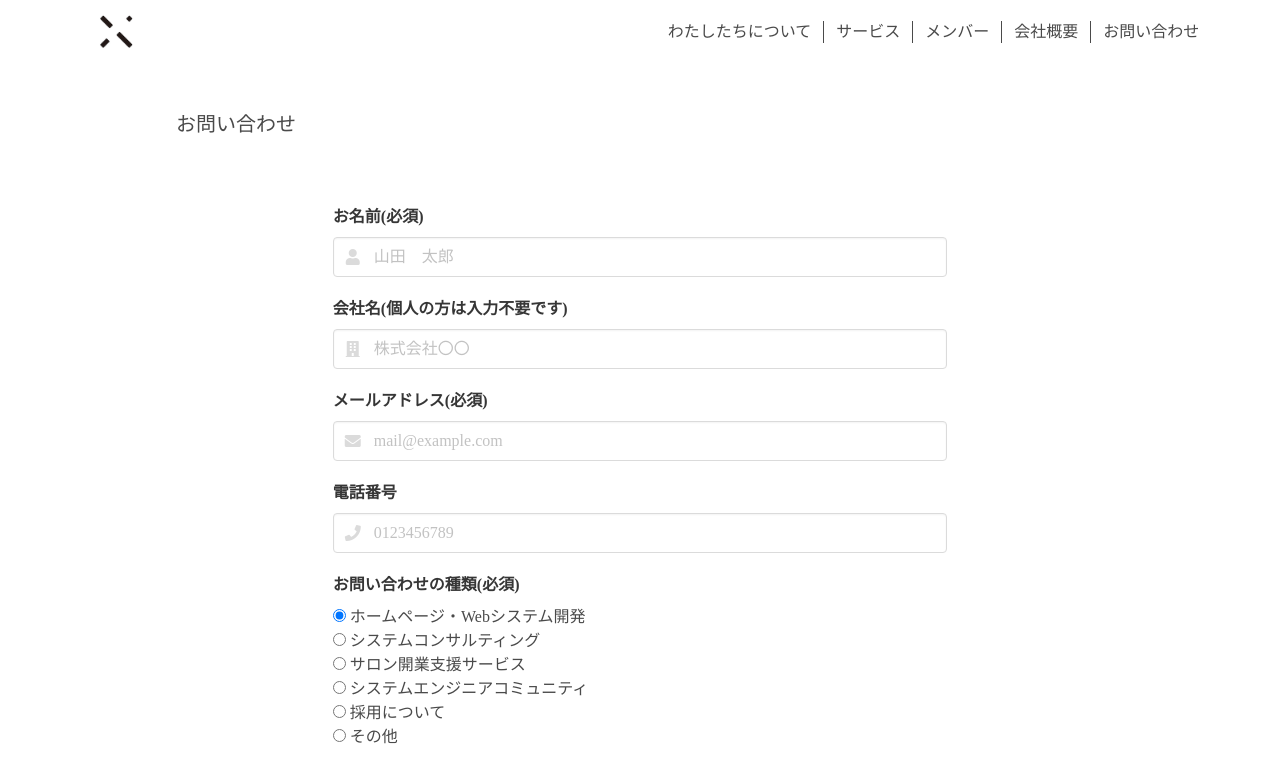
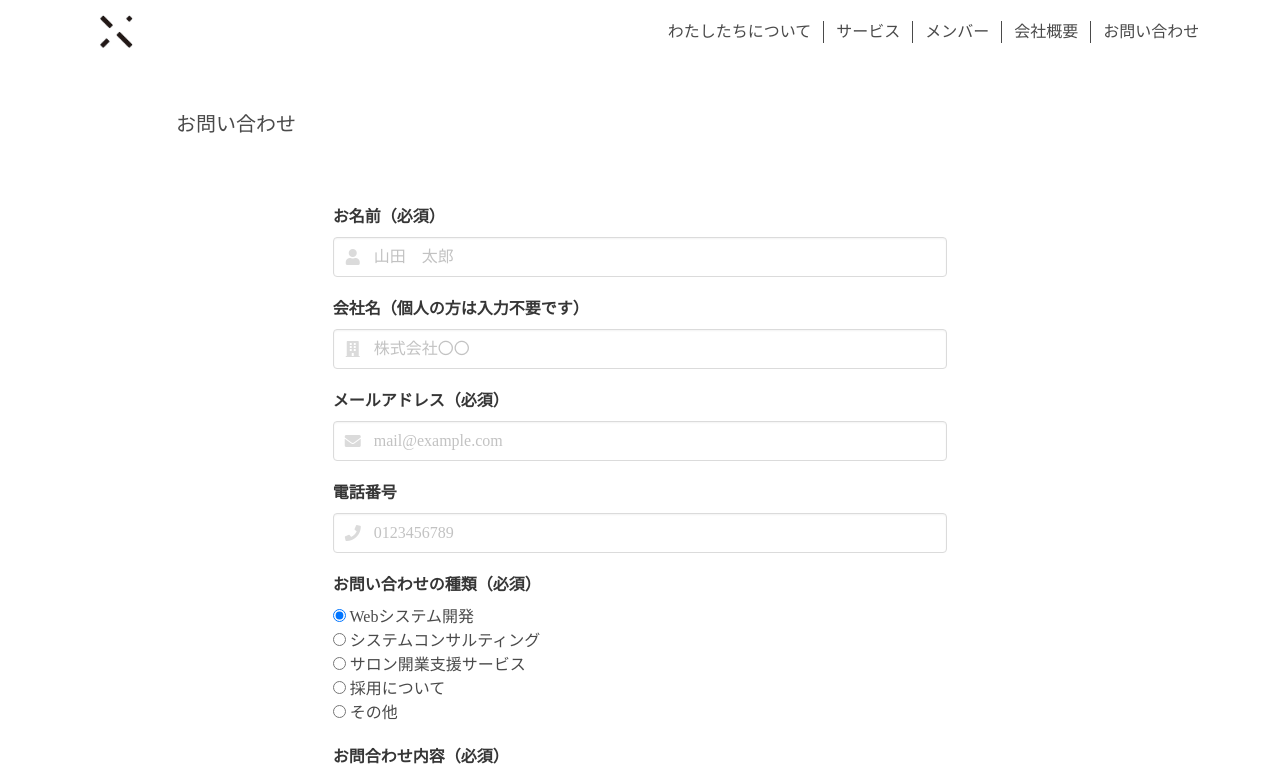
Before and after one commit to egg-system/corporate-site, a Nuxt app: page /contact in a window 1280 px wide. Shown: the top 770 px of the page. Built offline with nearby package versions, Linux system fonts and the light colour scheme.

Commit message:
Update TheForm.vue
Googleフォームとの項目マッピングを設定しました。

```diff
--- a/components/pages/contact/TheForm.vue
+++ b/components/pages/contact/TheForm.vue
@@ -1,6 +1,6 @@
 <template>
   <div class="field contact-form">
-    <label class="label">お名前(必須)</label>
+    <label class="label">お名前（必須）</label>
     <div class="control has-icons-left has-icons-right">
       <input v-model="name"
              class="input"
@@ -13,7 +13,7 @@
     </div>
     <p v-if="nameError !== ''" class="error">{{ nameError }}</p>
 
-    <label class="label">会社名(個人の方は入力不要です)</label>
+    <label class="label">会社名（個人の方は入力不要です）</label>
     <div class="control has-icons-left has-icons-right">
       <input v-model="company"
              class="input"
@@ -25,7 +25,7 @@
       </span>
     </div>
 
-    <label class="label">メールアドレス(必須)</label>
+    <label class="label">メールアドレス（必須）</label>
     <div class="control has-icons-left has-icons-right">
       <input v-model="mail"
              class="input"
@@ -50,15 +50,15 @@
       </span>
     </div>
 
-    <label class="label">お問い合わせの種類(必須)</label>
+    <label class="label">お問い合わせの種類（必須）</label>
     <div class="control">
       <label class="radio">
         <input v-model="question"
                type="radio"
                name="question"
-               value="ホームページ・Webシステム開発"
+               value="Webシステム開発"
                checked="checked">
-        ホームページ・Webシステム開発
+        Webシステム開発
       </label><br>
       <label class="radio">
         <input v-model="question" value="システムコンサルティング" type="radio" name="question">
@@ -67,10 +67,6 @@
       <label class="radio">
         <input v-model="question" value="サロン開業支援サービス" type="radio" name="question">
         サロン開業支援サービス
-      </label><br>
-      <label class="radio">
-        <input v-model="question" value="システムエンジニアコミュニティ" type="radio" name="question">
-        システムエンジニアコミュニティ
       </label><br>
       <label class="radio">
         <input v-model="question" value="採用について" type="radio" name="question">
@@ -82,7 +78,7 @@
       </label>
     </div>
 
-    <label class="label">お問合わせ内容(必須)</label>
+    <label class="label">お問合わせ内容（必須）</label>
     <textarea v-model="message" class="textarea" placeholder="お問い合わせ内容" />
     <p class="error">{{ messageError }}</p>
 
@@ -115,7 +111,7 @@ export default {
     company: '',
     mail: '',
     phonenumber: '',
-    question: 'ホームページ・Webシステム開発',
+    question: 'Webシステム開発',
     message: '',
     checkbox: '',
     nameError: '',
@@ -143,7 +139,7 @@ export default {
           ? true
           : false
 
-      this.buttonError = !isOk ? '※エラーがあります' : ''
+      this.buttonError = !isOk ? '※入力内容に誤りがあります。' : ''
 
       return isOk
     },
@@ -154,7 +150,7 @@ export default {
       }
 
       const requestUrl =
-        'https://docs.google.com/forms/u/2/d/e/1FAIpQLSchfU461dMhTDxk-EZs0G-ZM4HLsROZ8jY5rSM2dqIS0s6eYw/formResponse'
+        'https://docs.google.com/forms/u/1/d/e/1FAIpQLScl1MPXpHjWFoyknPUdixv6GOccTxrDdjU8JD7W43yMZ8-vmA/formResponse'
       // axiosだとうまく行かなかったのでajaxを使っている
       // ajaxだとCORSエラーは出るがアケート自体は送られる
       // エラーハンドリングができないのが課題
@@ -162,12 +158,12 @@ export default {
         url: requestUrl,
         // Googleフォームから項目のinput nameを探す
         data: {
-          'entry.1528476759': this.name,
-          'entry.1104158312': this.company,
+          'entry.337469442': this.name,
+          'entry.191390181': this.company,
           'entry.1442783425': this.mail,
-          'entry.566003588': this.phonenumber,
-          'entry.715603368': this.question,
-          'entry.396059795': this.message
+          'entry.961972315': this.phonenumber,
+          'entry.1554647853': this.question,
+          'entry.1568037778': this.message
         },
         type: 'POST',
         dataType: 'xml',
@@ -193,6 +189,9 @@ export default {
   width: 60%;
   margin: 0 auto;
 }
+.button.is-primary {
+  background-color: #363636;
+}
 /* スマホの場合は幅を広くする */
 @media screen and (max-width: 400px) {
   .contact-form {
```
